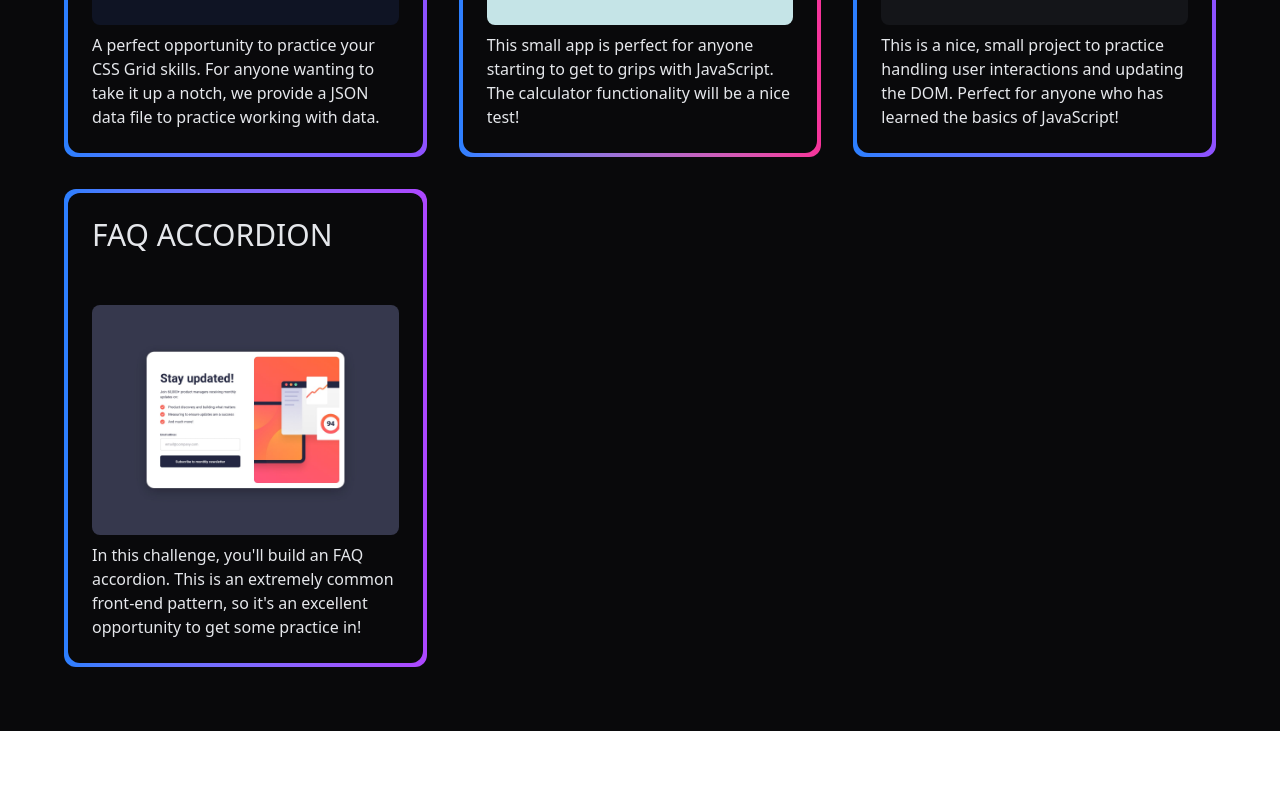
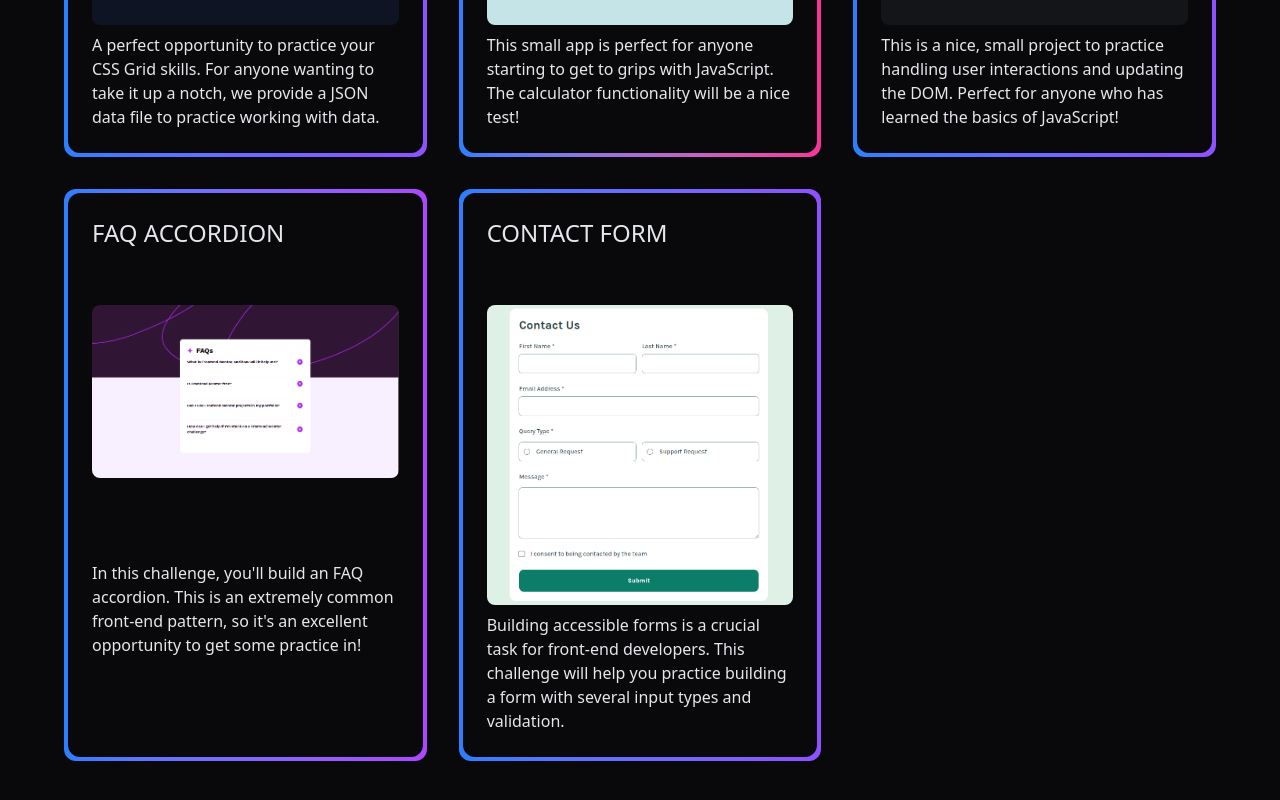
Before and after one commit to rustyff12/Frontend-Mentor-Solutions, a React (Vite) app: page / in a window 1280 px wide. Shown: the part 1918-2718 px from the top of the page. Before the commit the page ends 2649 px from the top, so only its background shows below. Built offline with nearby package versions, Linux system fonts and the light colour scheme.

Commit message:
added new data. Card.tsx update

```diff
--- a/src/App.tsx
+++ b/src/App.tsx
@@ -16,7 +16,7 @@ function App() {
     <main className="min-h-screen bg-zinc-950 p-8 md:flex md:flex-col md:justify-center md:p-16 ">
       <header className="text-center mb-8">
         <h1 className="text-gray-200 text-3xl md:text-4xl lg:text-6xl flex flex-col items-center font-bold gap-2 font-oswald">
-          <span className="underline">Frontend Mentor Challenge</span>
+          <span className="">Frontend Mentor Challenge</span>
           <span className="bg-linear-to-r from-blue-500 to-pink-700  bg-clip-text text-transparent w-32 md:w-36 lg:w-58">
             Soultions
           </span>
--- a/src/components/Card.tsx
+++ b/src/components/Card.tsx
@@ -35,7 +35,7 @@ export default function Card({
         className={`rounded-xl bg-zinc-950 p-6 grid grid-cols-1 grid-rows-[80px_auto_auto_auto_auto] gap-2 text-gray-200 h-full `}
       >
         <div className="row-start-1 row-end-2 flex items-start">
-          <h2 className="text-3xl uppercase">{name}</h2>
+          <h2 className="text-2xl uppercase">{name}</h2>
         </div>
         <div className="row-start-2 row-end-4">
           <a
--- a/src/data/data.ts
+++ b/src/data/data.ts
@@ -136,6 +136,16 @@ export const linkData: LinkTypes[] = [
     challengeLink:
       "https://www.frontendmentor.io/challenges/faq-accordion-wyfFdeBwBz",
     url: "https://faq-accordion-rustyff12.netlify.app/",
-    image: "",
+    image: "/thumbnails/faq-accordian.png",
+  },
+  {
+    id: 14,
+    name: "Contact form",
+    description:
+      "Building accessible forms is a crucial task for front-end developers. This challenge will help you practice building a form with several input types and validation.",
+    challengeLink:
+      "https://www.frontendmentor.io/challenges/contact-form--G-hYlqKJj",
+    url: "https://contact-form-rustyff12.netlify.app/",
+    image: "/thumbnails/contact-form.png",
   },
 ];
```
Also changed, not shown: public/thumbnails/contact-form.png (added), public/thumbnails/faq-accordian.png (added).
